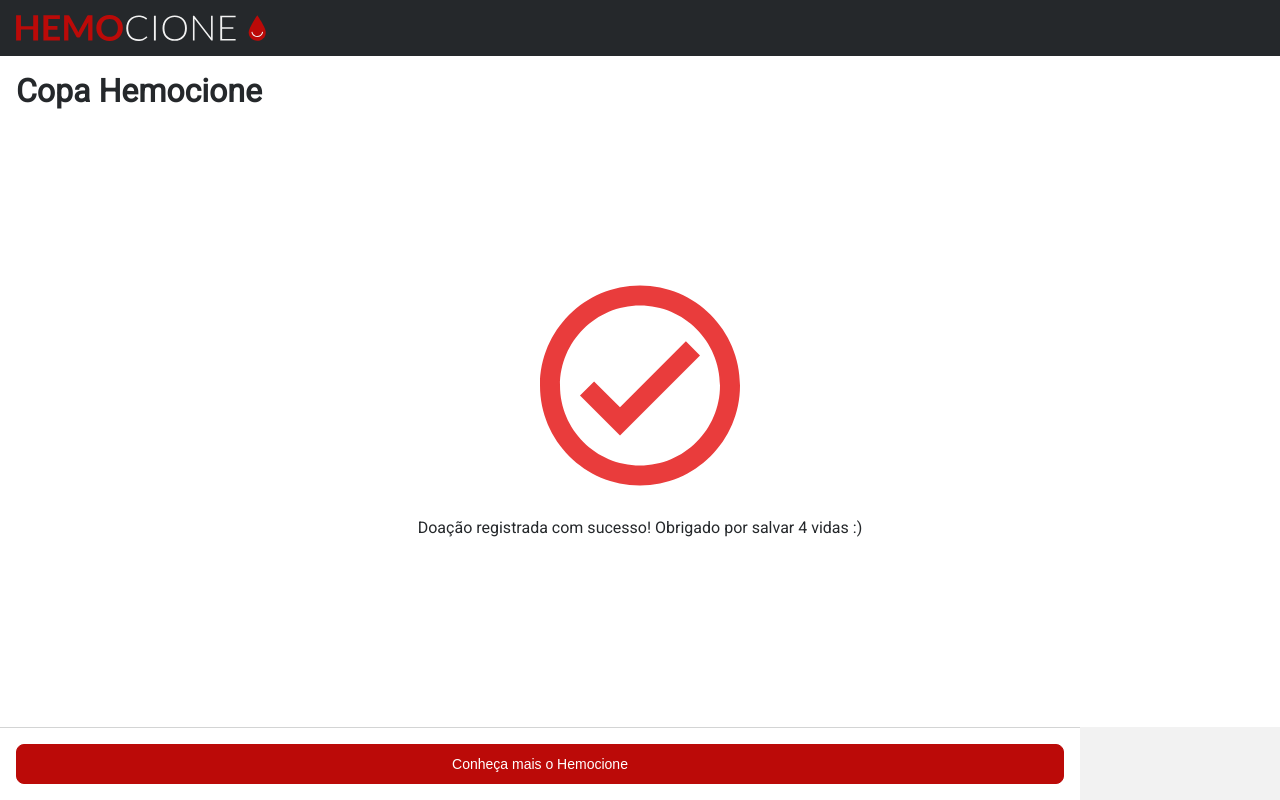
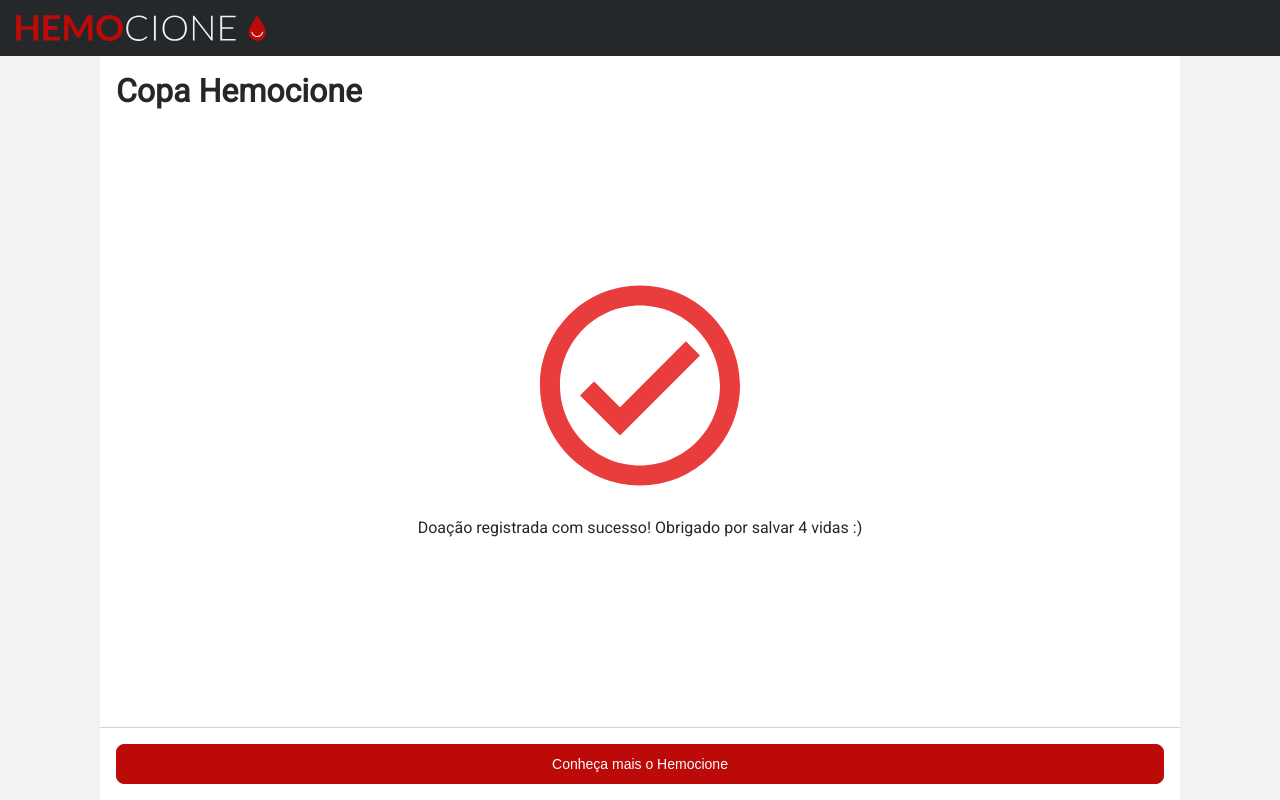
Before and after one commit to Hemocione/hemocione-competitions, a Nuxt app: page /competition/1/success in a window 1280 px wide. Built offline with nearby package versions, Linux system fonts and the light colour scheme.

Commit message:
minor css fix

```diff
--- a/pages/competition/[slug]/success.vue
+++ b/pages/competition/[slug]/success.vue
@@ -55,6 +55,7 @@
   flex-direction: column;
   height: var(--hemo-page-min-height);
   width: 100%;
+  max-width: var(--hemo-page-max-width);
   position: relative;
 }
 
```
